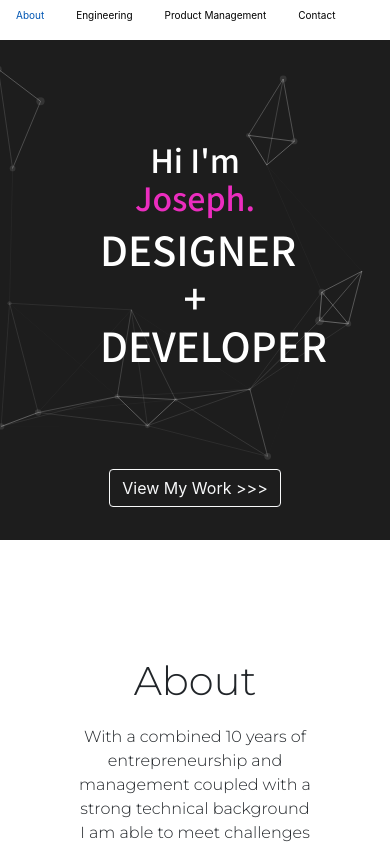
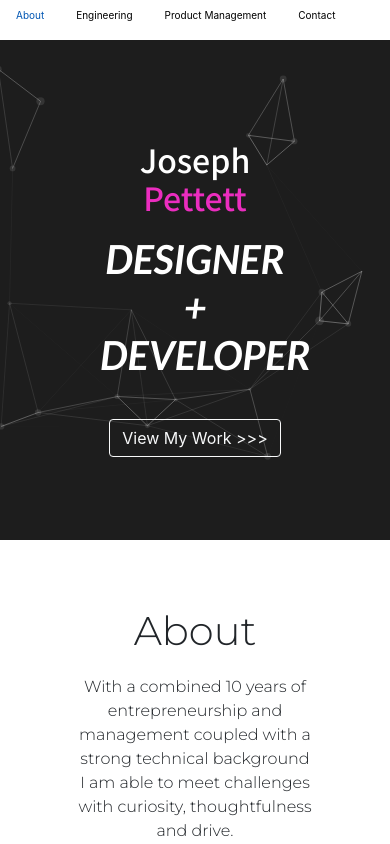
Before and after one commit to jpettett/jpettett.github.io, a plain HTML site: page index.html in a window 390 px wide. Shown: the top 844 px of the page. Drawn offline with nearby package versions, Linux system fonts and the light colour scheme.

Commit message:
updated mobile responsiveness and changed h2

```diff
--- a/css/index.styles.css
+++ b/css/index.styles.css
@@ -15,6 +15,7 @@ h1 {
 
 h2 {
   font-family: 'Noto Sans KR', sans-serif;
+  padding-bottom: 10px;
 }
 
 nav {
@@ -31,9 +32,10 @@ header {
 }
 
 .introduction {
-  margin: 100px;
+  margin: 100px 100px 30px 100px;
   color: rgb(255, 255, 255);
 }
+
 
 .name {
   color: rgb(235, 45, 191);
@@ -106,9 +108,14 @@ header {
   background-position: center;
 }
 
+/* .greeting {
+  text-align: center;
+} */
+
 .what-am-i {
-  font-size: 70px;
+  font-size: 90px;
   color: rgb(255, 255, 255);
+  font-family: 'Lato', sans-serif;
 }
 
 .reach-out {
@@ -337,6 +344,10 @@ input[type="submit"].fcf-btn-block, input[type="reset"].fcf-btn-block, input[typ
     margin: 0 auto;
   }
 
+  .what-am-i {
+    font-size: 70px;
+  }
+
 }
 
 @media only screen and (max-width: 850px) {
@@ -378,7 +389,7 @@ input[type="submit"].fcf-btn-block, input[type="reset"].fcf-btn-block, input[typ
   }
 
   .what-am-i {
-    font-size: 40px;
+    font-size: 60px;
   }
 
 
--- a/index.html
+++ b/index.html
@@ -11,6 +11,7 @@
     <link href="https://fonts.googleapis.com/css2?family=Noto+Sans+KR:wght@500&display=swap" rel="stylesheet">
     <link href="https://fonts.googleapis.com/css2?family=Montserrat:wght@300&display=swap" rel="stylesheet">
     <link href="https://fonts.googleapis.com/css2?family=Cabin:wght@500&display=swap" rel="stylesheet">
+    <link href="https://fonts.googleapis.com/css2?family=Lato:ital,wght@1,700&display=swap" rel="stylesheet">
     <link rel="stylesheet" href="https://use.fontawesome.com/releases/v5.11.2/css/all.css">
 </head>
 
@@ -24,7 +25,7 @@
     <div id="particles-js"></div>
     <header class="header">
         <div class="introduction">
-            <h2 class="greeting">Hi I'm<span class="name"> Joseph.</span></h2>
+            <h2>Joseph<span class="name"> Pettett</span></h2>
             <h2 class="what-am-i">DESIGNER + DEVELOPER </h2>
         </div>
         <a role="button" class="btn btn-outline-light" href="#portfolio">
```
